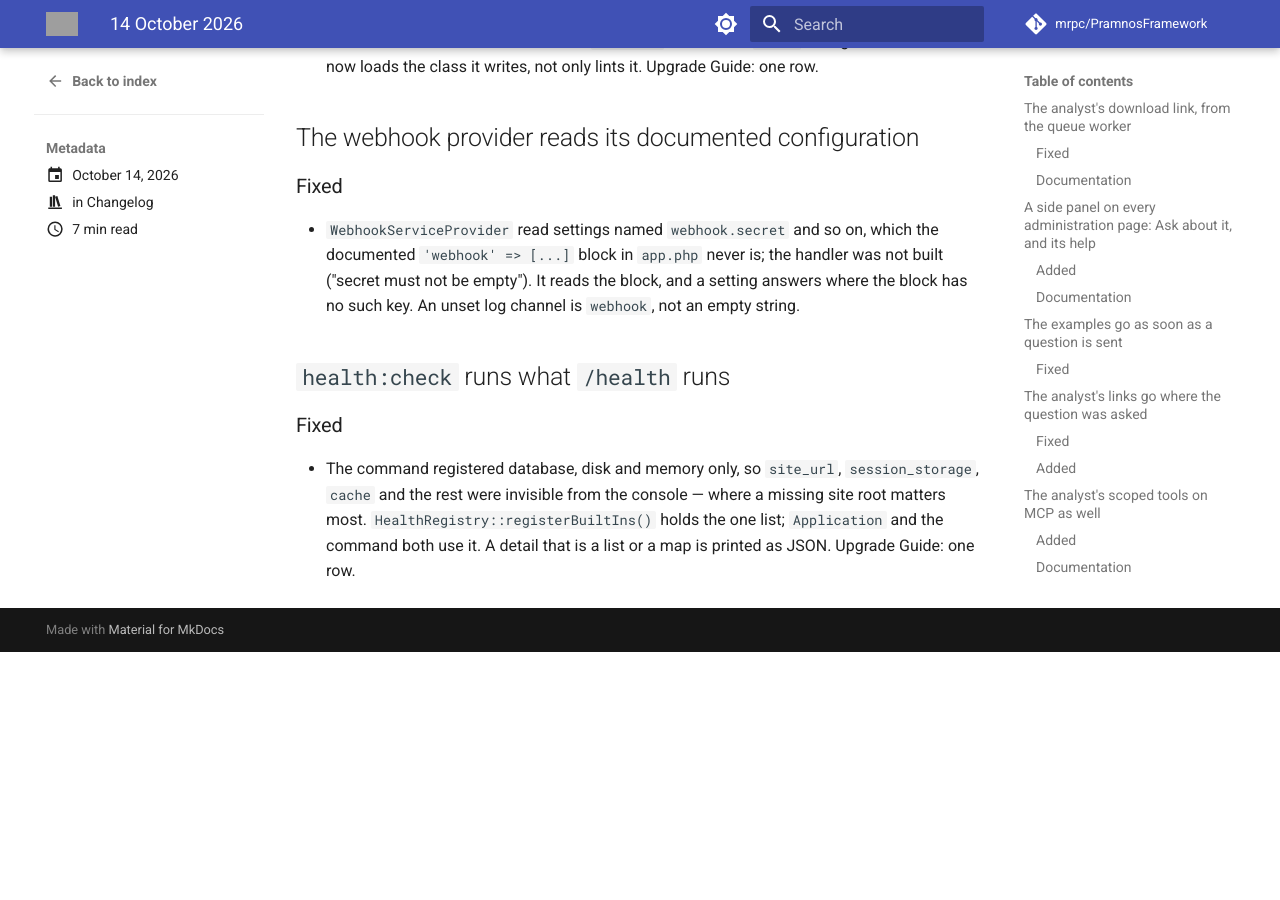
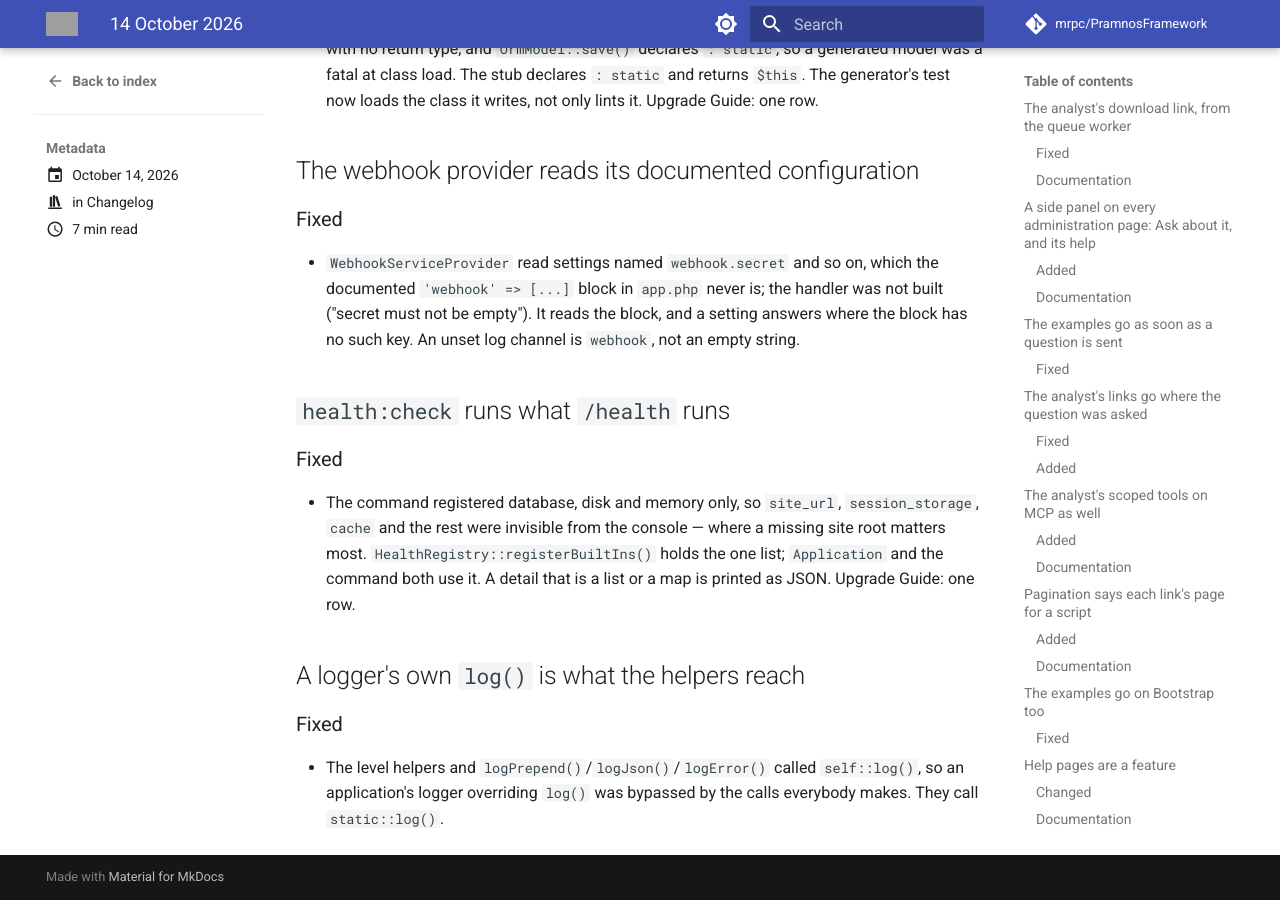
Before and after one commit to mrpc/PramnosFramework, an MkDocs documentation site: the page built from docs/version-history/posts/2026-10-14.md, in a window 1280 px wide and 900 px high, scrolled down 6492 px. Built offline with MkDocs 1.6.1 and Material for MkDocs 9.7.7, drawn with Linux system fonts in a browser that asks for light colours; comment, search, counter and statistics services are not loaded; before the commit the page ends 7144 px from its top, so only the background shows below that; some of the changed text lies outside the part shown; grey boxes are pictures that could not be loaded.

Commit message:
fix(logs): info(), error() and the other writers reach a subclass's log() — static::log()

```diff
--- a/docs/version-history/posts/2026-10-14.md
+++ b/docs/version-history/posts/2026-10-14.md
@@ -23,6 +23,7 @@ Sixteen entries today:
 - A generated model loads
 - The webhook provider reads its documented configuration
 - `health:check` runs what `/health` runs
+- A logger's own `log()` is what the helpers reach
 
 <!-- more -->
 
@@ -244,3 +245,11 @@ Sixteen entries today:
   `cache` and the rest were invisible from the console — where a missing site root matters
   most. `HealthRegistry::registerBuiltIns()` holds the one list; `Application` and the command
   both use it. A detail that is a list or a map is printed as JSON. Upgrade Guide: one row.
+
+## A logger's own `log()` is what the helpers reach
+
+### Fixed
+
+- The level helpers and `logPrepend()`/`logJson()`/`logError()` called `self::log()`, so an
+  application's logger overriding `log()` was bypassed by the calls everybody makes. They call
+  `static::log()`.
```
Also changed, not shown: other parts of docs/version-history/posts/2026-10-14.md (+1 -1 lines), 2 other files.
